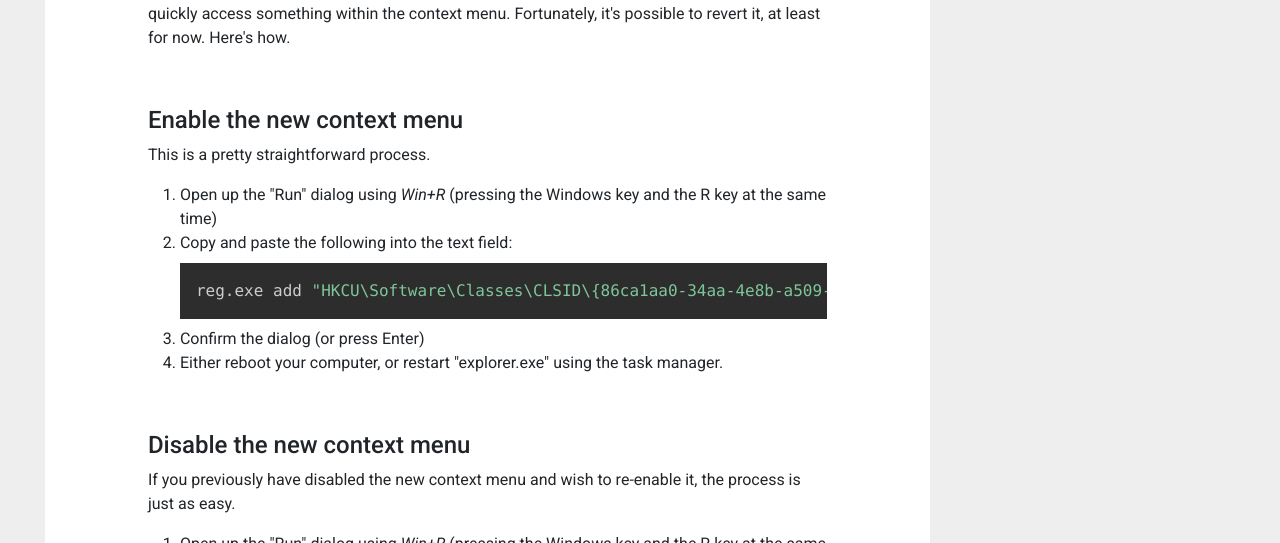
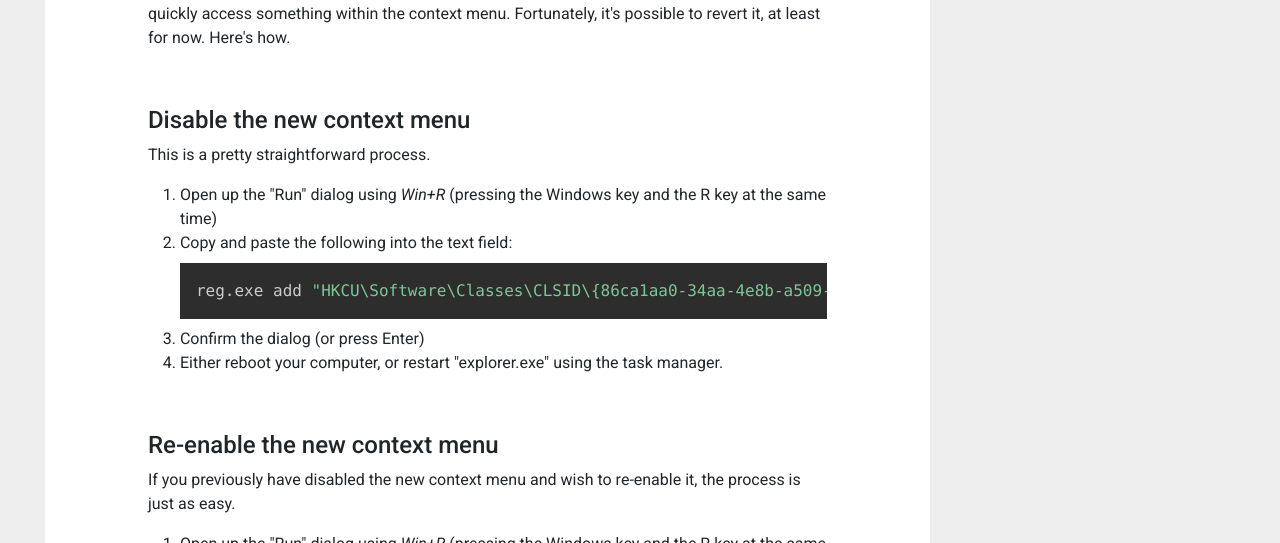
Before and after one commit to TechKeep/TechKeep.github.io, a Jekyll site: the page built from _posts/2022-04-23-how-to-disable-the-new-context-menu-in-windows-11.markdown, in a window 1280 px wide. Shown: the part 875-1418 px from the top of the page. Built offline with Jekyll 4.4.1, drawn with Linux system fonts in a browser that asks for light colours; nearby versions of some CDN libraries; some of the changed lines change nothing that is shown.

Commit message:
fixed the step titles

```diff
--- a/_posts/2022-04-23-how-to-disable-the-new-context-menu-in-windows-11.markdown
+++ b/_posts/2022-04-23-how-to-disable-the-new-context-menu-in-windows-11.markdown
@@ -20,7 +20,7 @@ photocredit: <em>(Photo credit - <a href="https://microsoft.com" target="_blank"
 
 &nbsp;
 
-<h4>Enable the new context menu</h4>
+<h4>Disable the new context menu</h4>
 
 <p>This is a pretty straightforward process.</p>
 
@@ -32,7 +32,7 @@ photocredit: <em>(Photo credit - <a href="https://microsoft.com" target="_blank"
 	<li>Either reboot your computer, or restart "explorer.exe" using the task manager.</li>
 </ol>
 &nbsp;
-<h4>Disable the new context menu</h4>
+<h4>Re-enable the new context menu</h4>
 
 <p>If you previously have disabled the new context menu and wish to re-enable it, the process is just as easy.</p>
 
```
